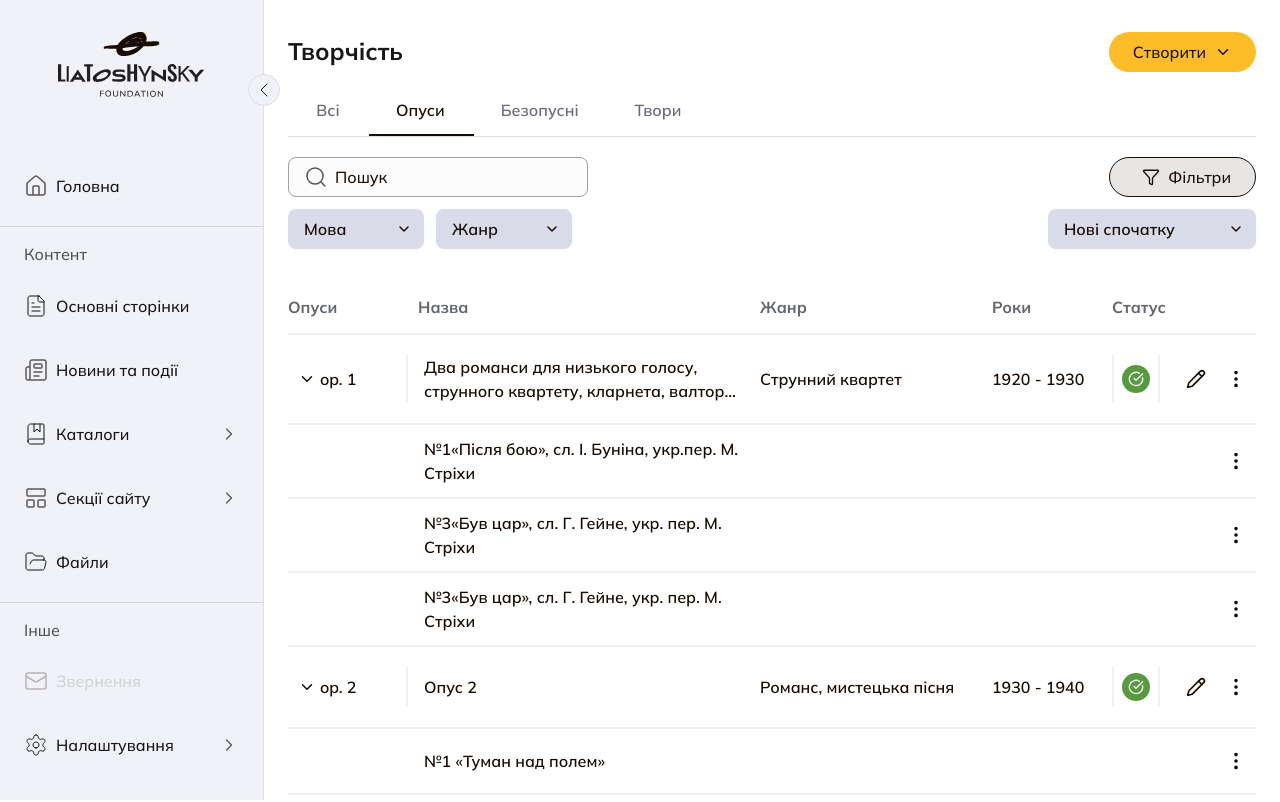
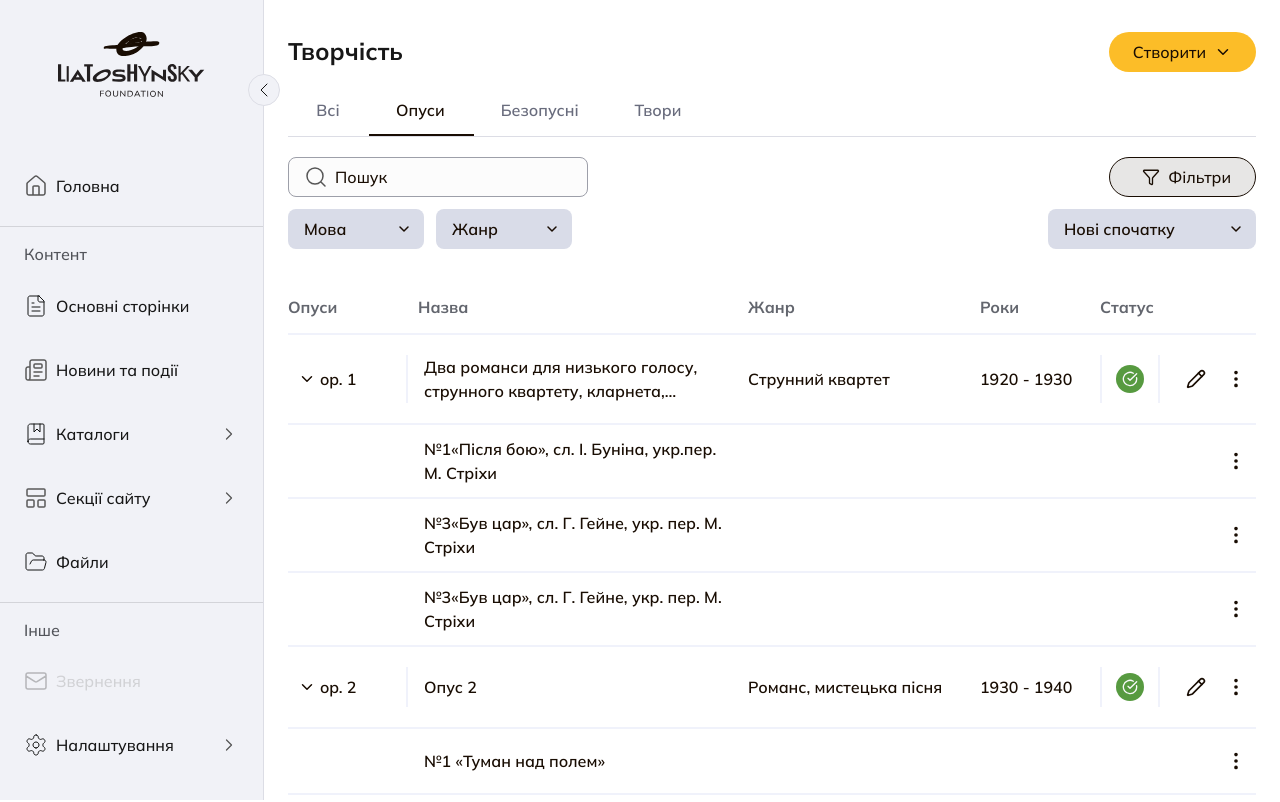
Before and after one commit to Liatoshynsky-Foundation/lf-admin, a Next.js app: page /creativity/opus in a window 1280 px wide. Shown: the top 802 px of the page. Built offline with nearby package versions, Linux system fonts and the light colour scheme.

Commit message:
fix(ui): change styles

```diff
--- a/app/(logged_in)/creativity/WorksTable.tsx
+++ b/app/(logged_in)/creativity/WorksTable.tsx
@@ -81,7 +81,7 @@ const columns: readonly ColumnDef<GroupHeaderData, OpusWork, IndividualWork>[] =
   {
     id: 'status',
     headerLabel: 'Статус',
-    width: '48px',
+    width: '60px',
     hasRightDivider: true,
     hasLeftDivider: true,
     align: 'center',
--- a/app/shared/components/table-layout/TableHeader.styles.ts
+++ b/app/shared/components/table-layout/TableHeader.styles.ts
@@ -1,6 +1,6 @@
 import { SxProps, Theme } from '@mui/material';
 
-import { ACTIONS_COLUMN_WIDTH, HORIZONTAL_ROW_DIVIDER_COLOR, SINGLE_LINE_ELLIPSIS, TABLE_GAP } from './TableLayout.styles';
+import { ACTIONS_COLUMN_WIDTH, BORDER_WIDTH, HORIZONTAL_ROW_DIVIDER_COLOR, SINGLE_LINE_ELLIPSIS, TABLE_GAP } from './TableLayout.styles';
 
 export const styles = {
   actionsSpacer: {
@@ -15,12 +15,9 @@ export const styles = {
       columnGap: TABLE_GAP,
       alignItems: 'center',
       py: '16px',
-      borderBottom: '2px solid',
+      borderBottom: `${BORDER_WIDTH} solid`,
       borderBottomColor: HORIZONTAL_ROW_DIVIDER_COLOR,
       minWidth: 0,
-      '& .status-header': {
-        overflow: 'visible',
-      },
     };
   },
 
--- a/app/shared/components/table-layout/TableHeader.tsx
+++ b/app/shared/components/table-layout/TableHeader.tsx
@@ -14,7 +14,7 @@ export function HeaderRow<TGroup, TSub, TPlain>({ columns, gridTemplate }: Heade
   return (
     <Box sx={styles.tableHeader(gridTemplate, columns[0]?.width ?? 'auto')}>
       {columns.map((col) => (
-        <Typography key={col.id} className={col.id === 'status' ? 'status-header' : ''} sx={styles.headerTextCell()}>
+        <Typography key={col.id} sx={styles.headerTextCell()}>
           {col.headerLabel}
         </Typography>
       ))}
--- a/app/shared/components/table-layout/TableLayout.styles.tsx
+++ b/app/shared/components/table-layout/TableLayout.styles.tsx
@@ -1,9 +1,8 @@
 import { SxProps, Theme } from '@mui/material';
 
-// export const HORIZONTAL_ROW_DIVIDER_COLOR = 'blue.100';
-export const HORIZONTAL_ROW_DIVIDER_COLOR = '#D9DCE866';
+export const HORIZONTAL_ROW_DIVIDER_COLOR = 'blue.100';
 export const ACTIONS_COLUMN_WIDTH = '80px';
-export const BORDER = `2px solid ${HORIZONTAL_ROW_DIVIDER_COLOR}`;
+export const BORDER_WIDTH = '2px';
 
 export const TABLE_GAP = '16px';
 
--- a/app/shared/components/table-layout/row-variants/GroupedRow.styles.ts
+++ b/app/shared/components/table-layout/row-variants/GroupedRow.styles.ts
@@ -1,6 +1,6 @@
 import { SxProps, Theme } from '@mui/material';
 
-import { ACTIONS_COLUMN_WIDTH, BORDER, SINGLE_LINE_ELLIPSIS, TABLE_GAP, TABLE_TEXT, TWO_LINE_ELLIPSIS } from '../TableLayout.styles';
+import { ACTIONS_COLUMN_WIDTH,  BORDER_WIDTH, HORIZONTAL_ROW_DIVIDER_COLOR, SINGLE_LINE_ELLIPSIS, TABLE_GAP, TABLE_TEXT, TWO_LINE_ELLIPSIS } from '../TableLayout.styles';
 
 export const styles = {
   rowActionsCell: {
@@ -47,7 +47,8 @@ export const styles = {
     display: 'grid',
     gridTemplateColumns: `${gridTemplate} ${ACTIONS_COLUMN_WIDTH}`,
     alignItems: 'stretch',
-    borderBottom: isLast ? 'none' : BORDER,
+    borderBottom: isLast ? 'none' : `${BORDER_WIDTH} solid`,
+    borderBottomColor: HORIZONTAL_ROW_DIVIDER_COLOR,
     minWidth: 0,
     columnGap: TABLE_GAP,
     py: '12px',
@@ -67,8 +68,10 @@ export const styles = {
     alignItems: 'center',
     pr: hasRightDivider ? '10px' : 0,
     pl: hasLeftDivider ? '10px' : 0,
-    borderRight: hasRightDivider ? BORDER : 'none',
-    borderLeft: hasLeftDivider ? BORDER : 'none',
+    borderRight: hasRightDivider ? `${BORDER_WIDTH} solid` : 'none',
+    borderRightColor: hasRightDivider ? HORIZONTAL_ROW_DIVIDER_COLOR : 'transparent',
+    borderLeft: hasLeftDivider ? `${BORDER_WIDTH} solid` : 'none',
+    borderLeftColor: hasLeftDivider ? HORIZONTAL_ROW_DIVIDER_COLOR : 'transparent',
     ...(colId === 'status' ? { justifyContent: 'center', width: '100%' } : { justifyContent: 'flex-start' }),
   }),
 
@@ -86,8 +89,10 @@ export const styles = {
     alignItems: 'center',
     pr: hasRightDivider && hasContent ? '10px' : 0,
     pl: hasLeftDivider && hasContent ? '10px' : 0,
-    borderRight: hasRightDivider && hasContent ? BORDER : 'none',
-    borderLeft: hasLeftDivider && hasContent ? BORDER : 'none',
+    borderRight: hasRightDivider && hasContent ? `${BORDER_WIDTH} solid` : 'none',
+    borderRightColor: hasRightDivider && hasContent ? HORIZONTAL_ROW_DIVIDER_COLOR : 'transparent',
+    borderLeft: hasLeftDivider && hasContent ? `${BORDER_WIDTH} solid` : 'none',
+    borderLeftColor: hasLeftDivider && hasContent ? HORIZONTAL_ROW_DIVIDER_COLOR : 'transparent',
     ...(colId === 'status' ? { justifyContent: 'center', width: '100%' } : { justifyContent: 'flex-start' }),
   }),
 
@@ -101,7 +106,8 @@ export const styles = {
   accordion: {
     border: 'none',
     borderRadius: '0px !important',
-    borderBottom: BORDER,
+    borderBottom: `${BORDER_WIDTH} solid`,
+    borderBottomColor: HORIZONTAL_ROW_DIVIDER_COLOR,
     backgroundColor: 'transparent',
     boxShadow: 'none',
     overflow: 'hidden',
@@ -130,7 +136,8 @@ export const styles = {
       width: '100%',
     },
     '&.Mui-expanded': {
-      borderBottom: BORDER,
+      borderBottom: `${BORDER_WIDTH} solid`,
+      borderBottomColor: HORIZONTAL_ROW_DIVIDER_COLOR,
     },
     '&.Mui-expanded .MuiAccordionSummary-expandIconWrapper': {
       transform: 'rotate(90deg)',
--- a/app/shared/components/table-layout/row-variants/GroupedRow.tsx
+++ b/app/shared/components/table-layout/row-variants/GroupedRow.tsx
@@ -19,7 +19,6 @@ type GroupedRowProps<TGroup, TSub> = Readonly<{
   menuActions?: { menuItems: readonly MenuItem[]; menuTriggerLabel: string };
   subRowActions?: (subItem: TSub) => { menuItems: readonly MenuItem[]; menuTriggerLabel: string };
   defaultExpanded?: boolean;
-  status?: string;
 }>;
 
 export function GroupedRow<TGroup, TSub>({
--- a/app/shared/components/table-layout/row-variants/PlainRow.styles.ts
+++ b/app/shared/components/table-layout/row-variants/PlainRow.styles.ts
@@ -1,6 +1,6 @@
 import { SxProps, Theme } from '@mui/material';
 
-import { ACTIONS_COLUMN_WIDTH, BORDER, TABLE_GAP, TABLE_TEXT } from '../TableLayout.styles';
+import { ACTIONS_COLUMN_WIDTH, BORDER_WIDTH, HORIZONTAL_ROW_DIVIDER_COLOR, TABLE_GAP, TABLE_TEXT } from '../TableLayout.styles';
 
 export const styles = {
 
@@ -18,20 +18,23 @@ export const styles = {
     gridTemplateColumns: `${gridTemplate} ${ACTIONS_COLUMN_WIDTH}`,
     columnGap: TABLE_GAP,
     alignItems: 'stretch',
-    borderBottom: BORDER,
+    borderBottom: `${BORDER_WIDTH} solid`,
+    borderBottomColor: HORIZONTAL_ROW_DIVIDER_COLOR,
     minWidth: 0,
     py: '20px',
   }),
 
-  plainCell: (colId: string, hasRightDivider?: boolean, hasBorderLeft?: boolean): SxProps<Theme> => ({
+  plainCell: (colId: string, hasRightDivider?: boolean, hasLeftDivider?: boolean): SxProps<Theme> => ({
     minWidth: 0,
     height: '100%',
     display: 'flex',
     alignItems: 'center',
     pr: hasRightDivider ? '10px' : 0,
-    pl: hasBorderLeft ? '10px' : 0,
-    borderRight: hasRightDivider ? BORDER : 'none',
-    borderLeft: hasBorderLeft ? BORDER : 'none',
+    pl: hasLeftDivider ? '10px' : 0,
+    borderRight: hasRightDivider  ? `${BORDER_WIDTH} solid` : 'none',
+    borderRightColor: hasRightDivider  ? HORIZONTAL_ROW_DIVIDER_COLOR : 'transparent',
+    borderLeft: hasLeftDivider ? `${BORDER_WIDTH} solid` : 'none',
+    borderLeftColor: hasLeftDivider ? HORIZONTAL_ROW_DIVIDER_COLOR : 'transparent',
     ...(colId === 'title' ? { gridColumn: 'span 2' } : {}),
     ...(colId === 'status' ? { justifyContent: 'center', width: '100%' } : { justifyContent: 'flex-start' }),
   }),
```
